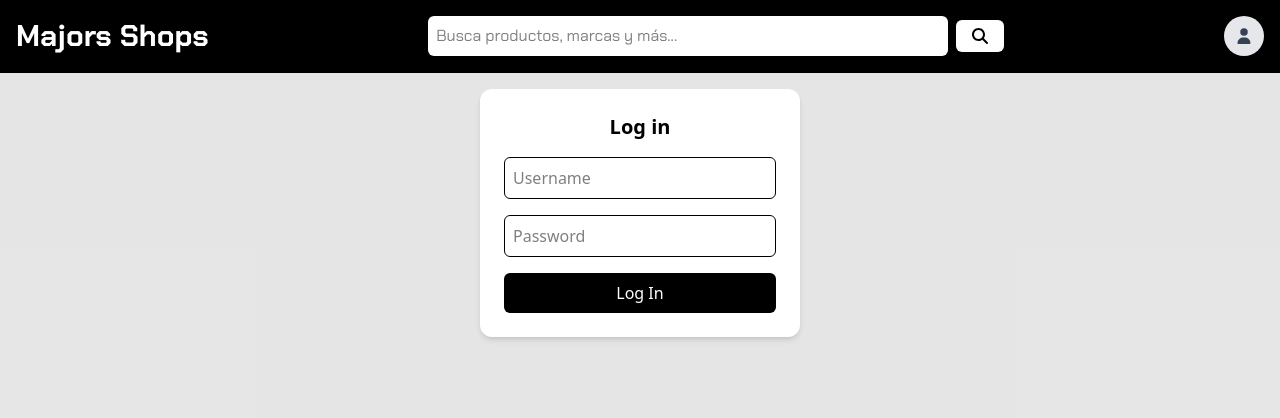
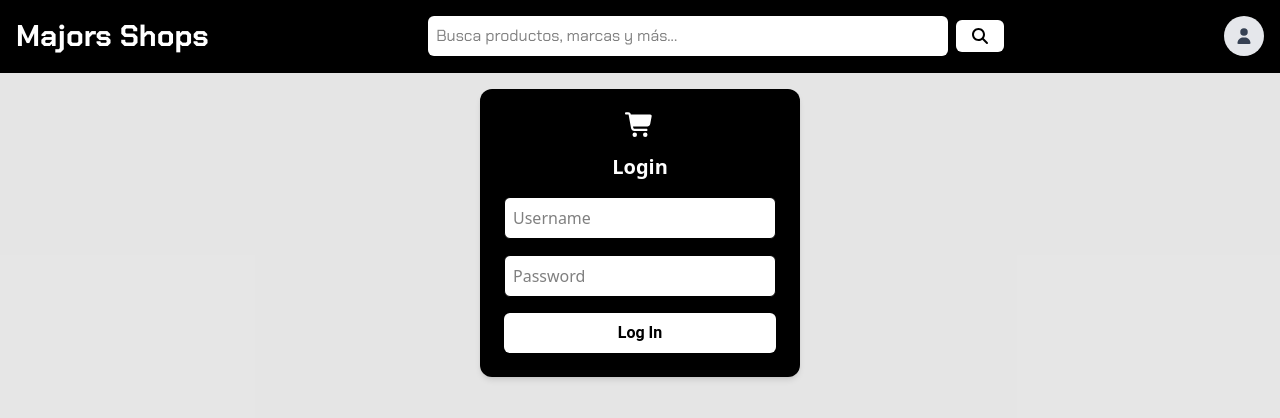
Before and after one commit to nashimz/react-ecommerce, a React (Vite) app in the folder Majors Shop/: page /login in a window 1280 px wide. Shown: the top 418 px of the page. Built offline with nearby package versions, Linux system fonts and the light colour scheme; no server answers.

Commit message:
Adding general changes

```diff
--- a/Majors Shop/src/App.jsx
+++ b/Majors Shop/src/App.jsx
@@ -5,7 +5,7 @@ import Products from "./components/products/Products.jsx";
 import ProductDetail from "./components/products/ProductDetail.jsx"; // we'll make this
 import { Navbar } from "./components/Navbar.jsx";
 import { useSearch } from "./hooks/useSearch.js";
-import { Login } from "./components/Login.jsx";
+import { Login } from "./components/login/Login.jsx";
 
 function App() {
   const {
--- a/Majors Shop/src/components/Navbar.jsx
+++ b/Majors Shop/src/components/Navbar.jsx
@@ -5,12 +5,26 @@ import {
   faCartShopping,
 } from "@fortawesome/free-solid-svg-icons";
 import { Link, useNavigate } from "react-router-dom";
-import { useState } from "react";
+import { useState, useEffect } from "react";
 
 export function Navbar({ submitSearch, search }) {
   const navigate = useNavigate();
   const auth = JSON.parse(localStorage.getItem("auth"));
   const [menuOpen, setMenuOpen] = useState(false);
+
+  // Local input state for typing
+  const [inputValue, setInputValue] = useState(search || "");
+
+  // Keep inputValue in sync if parent search changes
+  useEffect(() => {
+    setInputValue(search || "");
+  }, [search]);
+
+  const handleSubmit = (e) => {
+    e.preventDefault();
+    if (submitSearch) submitSearch(inputValue);
+    if (window.location.pathname !== "/") navigate("/");
+  };
 
   const handleLogout = () => {
     localStorage.removeItem("auth");
@@ -19,23 +33,17 @@ export function Navbar({ submitSearch, search }) {
 
   return (
     <header className="flex items-center justify-between p-4 bg-black border-b border-black">
-      {/* Logo */}
       <Link to="/" className="text-white font-cards font-bold text-3xl">
         Majors Shops
       </Link>
 
-      {/* Search */}
       <form
         className="flex items-center flex-1 mx-6 max-w-xl"
-        onSubmit={(e) => {
-          e.preventDefault();
-          if (submitSearch) submitSearch(search || "");
-          if (window.location.pathname !== "/") navigate("/");
-        }}
+        onSubmit={handleSubmit}
       >
         <input
-          value={search || ""}
-          onChange={(e) => submitSearch && submitSearch(e.target.value)}
+          value={inputValue}
+          onChange={(e) => setInputValue(e.target.value)} // ONLY update local state
           placeholder="Busca productos, marcas y más..."
           className="bg-white rounded-md flex-1 p-2 font-cards"
           type="text"
@@ -53,23 +61,21 @@ export function Navbar({ submitSearch, search }) {
         <div className="flex items-center gap-3 relative">
           <span className="text-white font-bold">{auth.username}</span>
 
-          {/* Avatar with dropdown */}
           <div className="relative">
             <img
               src={auth.image}
               alt={auth.username}
-              className="w-10 h-10 rounded-full border-2 border-gray-300 cursor-pointer"
+              className="w-8 h-8 rounded-full border border-gray-300 cursor-pointer"
               onClick={() => setMenuOpen((prev) => !prev)}
             />
-
             {menuOpen && (
-              <div className="absolute right-0 mt-2 w-40 bg-white border rounded-lg shadow-lg py-2 z-50">
+              <div className="absolute right-0 mt-2 w-40 bg-white border rounded-lg shadow-lg py-2 z-50 px-2">
                 <button
                   onClick={() => {
                     setMenuOpen(false);
                     navigate("/profile");
                   }}
-                  className="block w-full text-left px-4 py-2 text-sm hover:bg-gray-100"
+                  className="block w-full text-left px-4 py-2 text-sm hover:bg-gray-100 font-bold border-b"
                 >
                   Go to Profile
                 </button>
@@ -78,16 +84,15 @@ export function Navbar({ submitSearch, search }) {
                     setMenuOpen(false);
                     handleLogout();
                   }}
-                  className="block w-full text-left px-4 py-2 text-sm text-red-600 hover:bg-gray-100"
+                  className="block w-full text-left px-4 py-2 text-sm text-red-600 font-bold hover:bg-gray-100"
                 >
-                  Log Out
+                  Logout
                 </button>
               </div>
             )}
           </div>
 
-          {/* Cart */}
-          <button className="flex items-center justify-center w-8 h-8 bg-white rounded-full">
+          <button className="flex items-center justify-center w-8 h-8 rounded-full text-white">
             <FontAwesomeIcon icon={faCartShopping} />
           </button>
         </div>
--- a/Majors Shop/src/components/Login.jsx
+++ b/Majors Shop/src/components/login/Login.jsx
@@ -1,5 +1,6 @@
-import { useLogin } from "../hooks/useLogin";
-
+import { useLogin } from "../../hooks/useLogin";
+import { FontAwesomeIcon } from "@fortawesome/react-fontawesome";
+import { faCartShopping } from "@fortawesome/free-solid-svg-icons";
 export function Login() {
   const { username, setUsername, password, setPassword, error, handleLogin } =
     useLogin();
@@ -8,27 +9,30 @@ export function Login() {
     <div className="flex items-center justify-center h-full p-4">
       <form
         onSubmit={handleLogin}
-        className="bg-white p-6 rounded-xl shadow-md w-80 flex flex-col gap-4"
+        className="bg-black p-6 rounded-xl shadow-md w-80 flex flex-col gap-4"
       >
-        <h2 className="text-xl font-bold text-center">Log in</h2>
+        <div className="flex text-white items-center justify-center text-2xl">
+          <FontAwesomeIcon icon={faCartShopping} />
+        </div>
+        <h2 className="text-xl font-bold text-center text-white">Login</h2>
         {error && <p className="text-red-500 text-sm">{error}</p>}
         <input
           type="text"
           placeholder="Username"
-          className="border rounded-md p-2"
+          className="border rounded-md p-2 bg-white"
           value={username}
           onChange={(e) => setUsername(e.target.value)}
         />
         <input
           type="password"
           placeholder="Password"
-          className="border rounded-md p-2"
+          className="border rounded-md p-2 bg-white"
           value={password}
           onChange={(e) => setPassword(e.target.value)}
         />
         <button
           type="submit"
-          className="bg-black text-white rounded-md py-2 hover:bg-gray-800"
+          className="bg-white text-black rounded-md py-2 hover:bg-gray-800 font-roboto font-bold"
         >
           Log In
         </button>
--- a/Majors Shop/src/components/products/ProductDetail.jsx
+++ b/Majors Shop/src/components/products/ProductDetail.jsx
@@ -56,7 +56,7 @@ export default function ProductDetail() {
           <h1 className="text-2xl font-bold">{product.title}</h1>
           <p className="text-gray-600 mb-2">{product.brand}</p>
           {renderPrice(product)}
-          <p className="mt-3">{product.description}</p>
+          <p className="mt-3 font-cards">{product.description}</p>
           <div className="[&_p]:font-bold mt-3">
             {product.stock === 0 ? (
               <p className="text-red-600">Out of Stock</p>
@@ -90,7 +90,7 @@ export default function ProductDetail() {
             </p>
           </div>
           <div className="flex justify-center">
-            <button className="rounded-lg bg-add-cart text-white font-cards mt-4 w-64 px-2 py-1">
+            <button className="rounded-md bg-add-cart text-white font-roboto font-bold mt-4 w-64 px-2 py-1 hover:bg-add-cart-300">
               Add to Cart
             </button>
           </div>
--- a/Majors Shop/src/index.css
+++ b/Majors Shop/src/index.css
@@ -4,6 +4,7 @@
 
 @theme {
   /* Fonts properties */
+  --font-roboto: "Roboto", Helvetica, Arial, sans-serif;
   --font-poppins: Poppins, sans-serif;
   --font-titles: Avenir, Helvetica, Arial, sans-serif;
   --font-cards: "Chakra Petch", Helvetica, Arial, Lucida, sans-serif;
```
